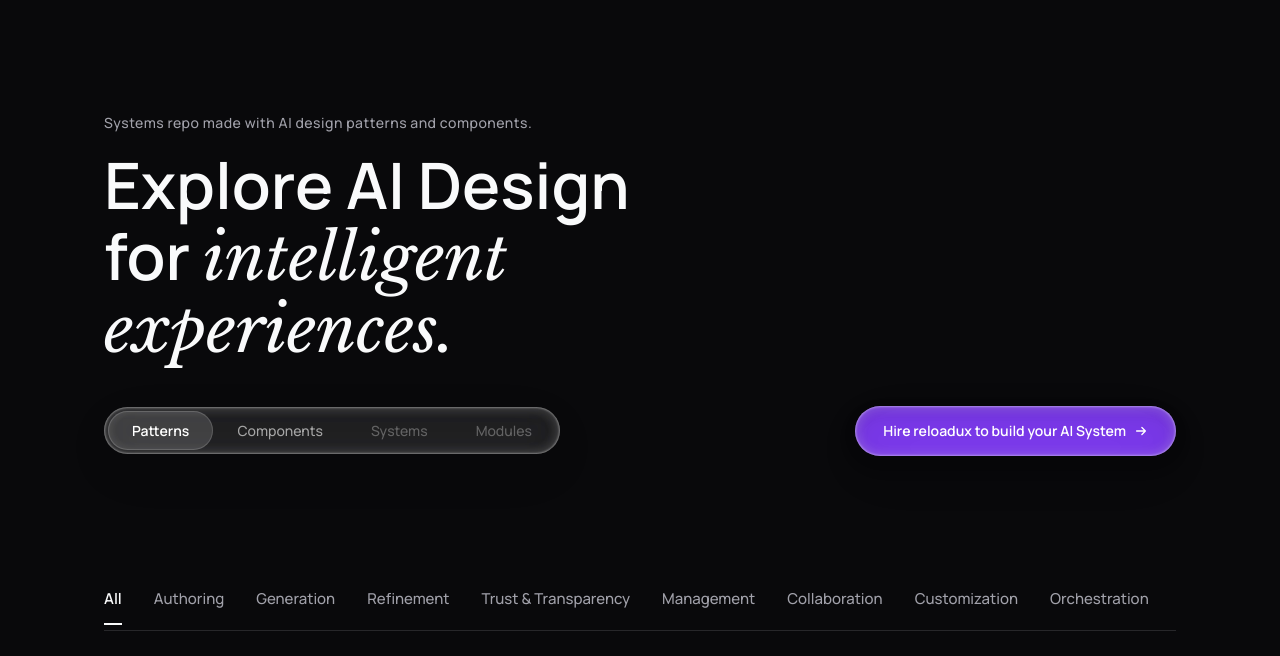
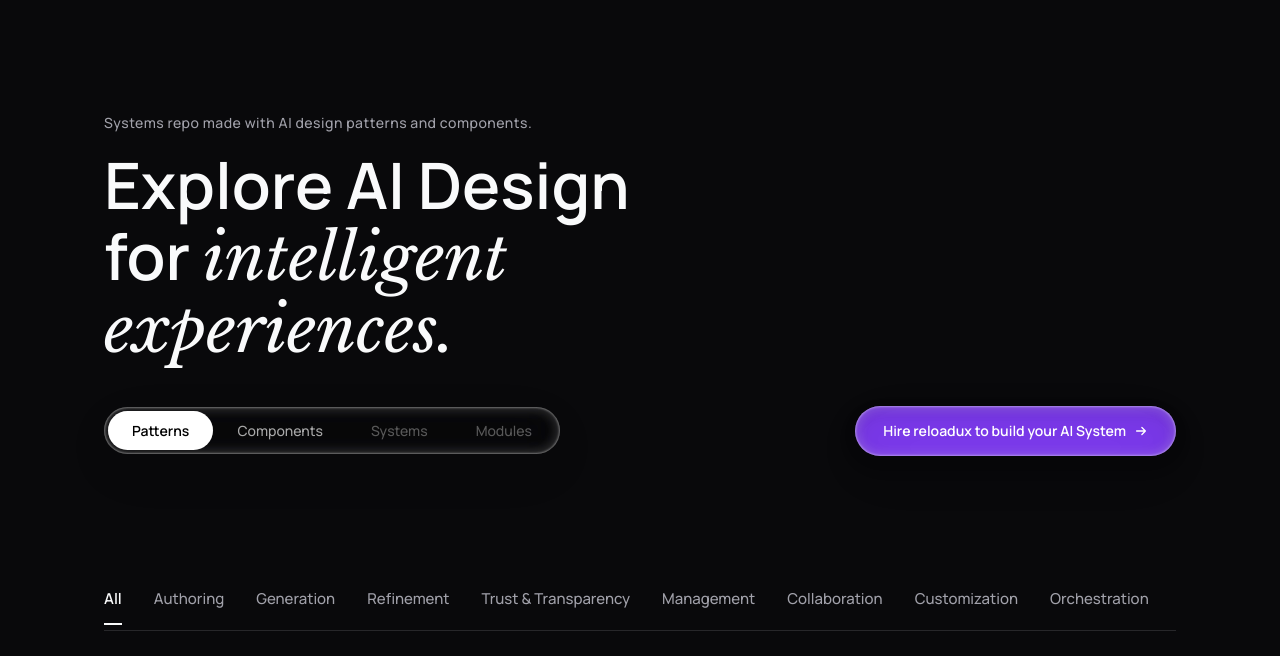
Before and after one commit to iahmadullah/reloadAI, a website: page aidesign.html in a window 1280 px wide. Both pictures are taken after a click on the button "Toggle dark mode". Shown: the part 68-724 px from the top of the page. Drawn offline with nearby package versions, Linux system fonts and the light colour scheme.

Commit message:
style: change selected tab background to white in dark mode

```diff
--- a/aidesign.css
+++ b/aidesign.css
@@ -1058,11 +1058,11 @@ body,
 
 /* Tabs & Filters */
 [data-theme="dark"] .aid-tabs {
-    background: color-mix(in oklch, var(--white), transparent 90%);
+    background: hsl(0 0% 0% / 0.1);
     backdrop-filter: blur(20px) saturate(1.5);
     box-shadow:
-        0 0 2px 1px color-mix(in oklch, var(--white), transparent 65%) inset,
-        0 0 10px 4px color-mix(in oklch, var(--white), transparent 85%) inset,
+        0 0 2px 1px color-mix(in oklch, var(--white), #0000 65%) inset,
+        0 0 10px 4px color-mix(in oklch, var(--white), #0000 85%) inset,
         0px 4px 16px rgba(17, 17, 26, 0.05),
         0px 8px 24px rgba(17, 17, 26, 0.05),
         0px 16px 56px rgba(17, 17, 26, 0.05),
@@ -1073,8 +1073,8 @@ body,
 
 [data-theme="dark"] .aid-tabbar__cta {
     box-shadow:
-        0 0 2px 1px color-mix(in oklch, var(--white), transparent 65%) inset,
-        0 0 10px 4px color-mix(in oklch, var(--white), transparent 85%) inset,
+        0 0 2px 1px color-mix(in oklch, var(--white), #0000 65%) inset,
+        0 0 10px 4px color-mix(in oklch, var(--white), #0000 85%) inset,
         0px 4px 16px rgba(17, 17, 26, 0.05),
         0px 8px 24px rgba(17, 17, 26, 0.05),
         0px 16px 56px rgba(17, 17, 26, 0.05),
@@ -1084,17 +1084,17 @@ body,
 }
 
 [data-theme="dark"] .aid-tab {
-    color: color-mix(in oklch, var(--white), transparent 40%);
+    color: rgba(255, 255, 255, 0.65);
 }
 
 [data-theme="dark"] .aid-tab:hover {
-    color: var(--white);
+    color: rgba(255, 255, 255, 1);
 }
 
 [data-theme="dark"] .aid-tab--active {
-    background: color-mix(in oklch, var(--white), transparent 85%);
-    color: var(--white);
-    box-shadow: 0 0 0 1px color-mix(in oklch, var(--white), transparent 85%) inset;
+    background: var(--white);
+    color: #000;
+    box-shadow: 0 0 0 1px color-mix(in oklch, var(--white), #0000 85%) inset;
 }
 
 [data-theme="dark"] .aid-filter {
```
